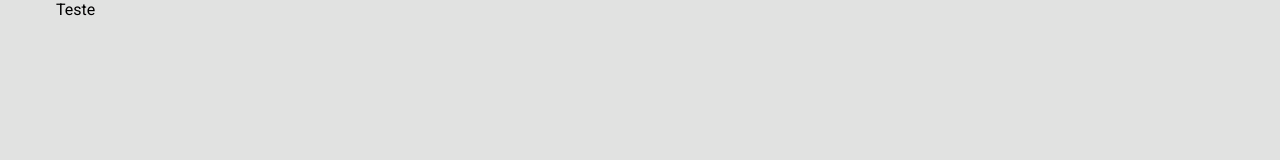
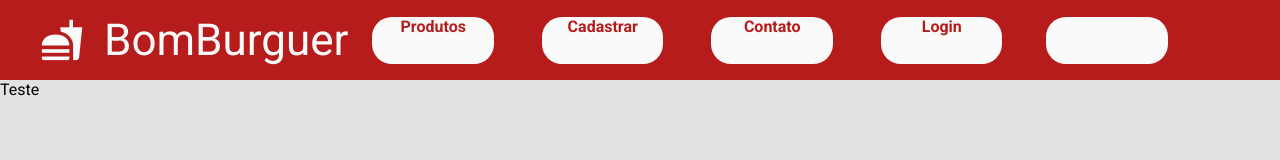
Before and after one commit to ewertonjsilva/site_bom_burger, a plain HTML site: page index.html in a window 1280 px wide. Drawn offline with Linux system fonts and the light colour scheme.

Commit message:
arrumando menu

```diff
--- a/estilos/global.css
+++ b/estilos/global.css
@@ -9,10 +9,10 @@ html {
 body {
     background: #f0f0f5;
     -webkit-font-smoothing: antialiased;
-    max-width: 1168px; /* largura útil + 20 px esq e 20px dir */
+    /* max-width: 1168px; largura útil + 20 px esq e 20px dir */
     margin: 0 auto;
     background-color: #E1E2E1;
-    padding: 0 2rem 2rem 2rem;
+    /* padding: 0 2rem 2rem 2rem; */
 }
 
 body, input, button, textarea {
--- /dev/null
+++ b/estilos/nav.css
@@ -0,0 +1,51 @@
+.containerNav{
+    background-color: #B71C1C;
+    color: #FAFAFA;
+}
+
+.containerNav .menu {
+    max-width: 1168px; /* largura útil + 20 px esq e 20px dir; */
+    height: 8.0rem;
+    padding: 0 2rem 0 2rem;
+    font-size: 4.4rem;
+    display: flex;
+    align-items: center;
+    justify-content: center;
+}
+
+.containerNav .menu .icon {
+    color: #FAFAFA;
+    font-size: 4.4rem;
+    user-select: none;
+    margin: 0 2rem
+}
+
+#titulo {
+    user-select: none;
+}
+
+#menu:hover {
+    /* user-select: auto;  */
+    color: #7F0000;
+    cursor: pointer;
+}
+
+.containerNav .menu a {
+    border: none;
+    border-radius: 2rem;
+    width: 168px;
+    height: 47px;
+    background-color: #FAFAFA;
+    color: #B71C1C;
+    text-align: center;
+    text-decoration: none;
+    display: inline-block;
+    font-size: 16px;
+    font-weight: bold;
+    margin: 0 2.4rem;
+    cursor: pointer;
+}
+
+.containerNav .menu button:hover {
+    border-bottom: 0.4rem solid #7F0000;
+}
--- a/index.html
+++ b/index.html
@@ -9,13 +9,37 @@
         <meta name="author" content="Ewerton José da Silva">
         <meta name="description" content="Venha conhecer os produtos da lanchonete BomBurguer. Oferecemos lanches, sucos e porções, além de retirada no local ou entrega.">
         <link rel="shortcut icon" href="./imagens/favicon.ico" type="image/x-icon">
+        <!--
+            Usar ícones: https://developers.google.com/fonts/docs/material_icons#icon_font_for_the_web
+            Encontrar ícones: https://fonts.google.com/icons
+        -->
+        <link href="https://fonts.googleapis.com/icon?family=Material+Icons" rel="stylesheet">
+        <!-- Mais sobre ícones em: https://acervolima.com/como-incluir-icones-de-midia-social-em-html/ -->
         <link rel='stylesheet' href='estilos/reset.css'>
         <link rel='stylesheet' href='estilos/global.css'>
+        <link rel='stylesheet' href='estilos/nav.css'>
         <title>BomBurguer</title>
     </head>
     <body>
         <header>
             <!-- Logo e navegaçãp -->
+            <nav class="containerNav">
+                <div class="menu" id="idMenu">
+                    <span class="material-icons icon">
+                        fastfood
+                    </span>
+                    <label for="" id="titulo">BomBurguer</label>
+                    <a href="#">Produtos</a>
+                    <a href="#">Cadastrar</a>
+                    <a href="#">Contato</a>
+                    <a href="#">Login</a>
+                    <a href="javascript:void(0);" class="icon" onclick="myFunction()">
+                        <span class="material-icons icon" id="menu">
+                            menu
+                        </span>
+                    </a>
+                </div>
+            </nav>
         </header>
 
         <div>
```
